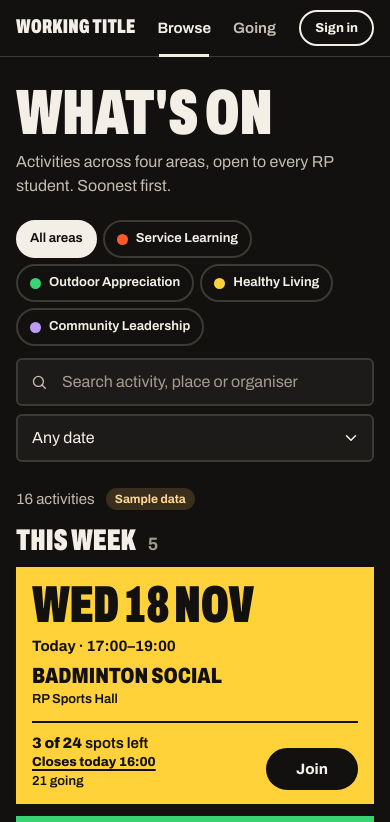
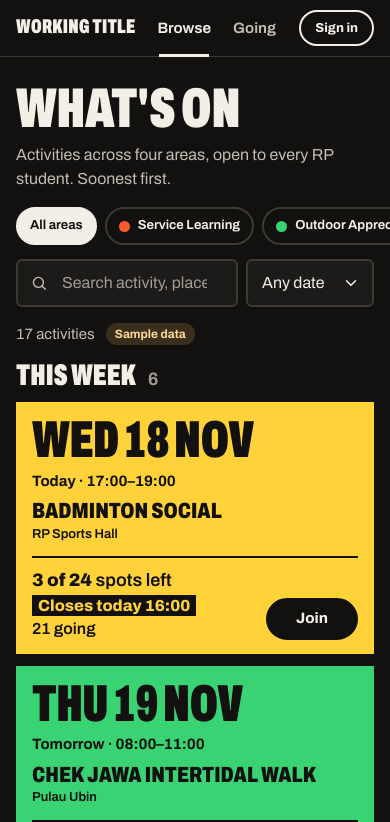
Before and after one commit to X-M2/C295-Front-end, a plain HTML site: page index.html in a window 390 px wide. Shown: the top 822 px of the page. Drawn offline with Linux system fonts and the light colour scheme.

Commit message:
Make the poster wall easier to use on phones
- Header fits a 390px phone: Sign out becomes an icon button
- Spots left and closing date are at least body size; an urgent closing
  time is printed as an inverted block instead of an underline
- Area filters are one scrolling row and search sits beside the date
  filter, so a phone shows the first posters without scrolling
- Join confirmations appear at the top instead of covering the poster
- Sample data includes an activity whose sign-up has closed

Co-Authored-By: Claude Opus 5.5 <noreply@anthropic.com>
Claude-Session: https://claude.ai/code/session_01PYv98t4QpQEDfbt9we56tt

```diff
--- a/css/app.css
+++ b/css/app.css
@@ -291,10 +291,10 @@ select {
   border-top: 2px solid var(--on-ink);
 }
 .poster > .poster-where { margin-bottom: 18px; }
-.poster-facts { list-style: none; margin: 0; padding: 0; display: grid; gap: 1px; font-size: var(--t-md); font-weight: 600; line-height: 1.35; min-width: 0; }
+.poster-facts { list-style: none; margin: 0; padding: 0; display: grid; gap: 2px; font-size: var(--t-base); font-weight: 600; line-height: 1.35; min-width: 0; }
 .poster-facts b { font-weight: 850; }
-.fact-spots { font-size: var(--t-base); }
-.fact-soon { font-weight: 800; text-decoration: underline; text-decoration-thickness: 2px; text-underline-offset: 3px; }
+.fact-spots { font-size: var(--t-lg); }
+.fact-soon { justify-self: start; padding: 0 6px; font-weight: 800; background: var(--on-ink); color: var(--ink); }
 .fact-area { font-size: var(--t-sm); font-weight: 700; }
 .poster-act { display: flex; flex-direction: column; align-items: flex-end; gap: 6px; flex: none; }
 .going-tag { display: inline-flex; align-items: center; gap: 6px; font-weight: 850; font-size: var(--t-base); }
@@ -336,12 +336,12 @@ select {
 /* ---------------------------------------------------------------- toast */
 
 .toast {
-  position: fixed; left: 50%; bottom: 20px; z-index: 30;
+  position: fixed; left: 50%; top: 76px; z-index: 30;
   display: flex; align-items: center; gap: 14px; width: max-content; max-width: calc(100% - 32px);
   padding: 12px 14px 12px 20px; border-radius: var(--radius-pill);
   background: var(--paper); color: var(--on-ink); font-weight: 700; font-size: var(--t-md);
-  box-shadow: 0 10px 28px -10px rgb(0 0 0 / 0.7);
-  transform: translate(-50%, 140%); opacity: 0;
+  border: 2px solid var(--on-ink);
+  transform: translate(-50%, -12px); opacity: 0;
   transition: transform 220ms var(--ease-out), opacity 220ms var(--ease-out);
 }
 .toast.is-on { transform: translate(-50%, 0); opacity: 1; }
@@ -442,18 +442,26 @@ select {
 @media (max-width: 760px) {
   .top-inner { padding: 0 16px; gap: 14px; min-height: 56px; }
   .brand-name { font-size: 1.25rem; }
-  .who .btn-quiet { padding: 0 8px; }
-  .who-name span { display: none; }
+  .who-name { display: none; }
+  .signout-text { display: none; }
+  .btn-signout { min-width: 40px; padding: 0 8px; }
+  .toast { top: 64px; }
   .nav a { padding: 0 8px; }
   .page { padding: 28px 16px 56px; }
   .display { font-size: 4rem; }
   .lede { font-size: var(--t-base); margin-top: 10px; }
-  .intro { margin-bottom: 22px; }
+  .intro { margin-bottom: 16px; }
+  .display { font-size: 3.5rem; }
 
-  .tabs { gap: 6px; }
-  .tab { min-height: 38px; padding: 0 12px; font-size: var(--t-sm); }
+  /* One scrolling row of areas; the cut-off last pill shows there's more */
+  .tabs { flex-wrap: nowrap; overflow-x: auto; margin: 0 -16px; padding: 0 16px 2px; scrollbar-width: none; }
+  .tabs::-webkit-scrollbar { display: none; }
+  .tab { flex: none; min-height: 38px; padding: 0 12px; font-size: var(--t-sm); }
+  .filter-bar { flex-wrap: nowrap; }
+  .field-search { flex: 1 1 0; min-width: 0; }
+  .field-select { flex: none; width: 128px; }
   select { min-width: 0; }
-  .field-select { flex: 1 1 100%; }
+  .result-line { margin-top: 16px; }
 
   .groups { gap: 32px; }
   .group-h { font-size: 1.875rem; margin-bottom: 12px; }
@@ -469,8 +477,8 @@ select {
   .poster-where { margin-top: 2px; font-size: var(--t-sm); }
   .poster > .poster-where { margin-bottom: 12px; }
   .poster-foot { padding-top: 10px; }
-  .poster-facts { font-size: var(--t-sm); }
-  .fact-spots { font-size: var(--t-md); }
+  .poster-facts { font-size: var(--t-base); }
+  .fact-spots { font-size: var(--t-lg); }
   .fact-area { display: none; }
   .stamp { top: 14px; right: 12px; font-size: 1.25rem; }
   .btn-on-ink { min-width: 92px; min-height: 42px; }
--- a/js/sample-data.js
+++ b/js/sample-data.js
@@ -18,6 +18,8 @@
       ["Marcus", "Priya"], "Casual doubles on six courts. Rackets and shuttles provided; bring non-marking shoes. All levels, and you'll be rotated so you play with new people."],
     ["a02", "OA", "Chek Jawa intertidal walk", "Ubin Shore Guides", "Pulau Ubin", 1, "08:00", "11:00", 20, 14, [0, "23:59"],
       ["Aisyah", "Wei Ling", "Daniel"], "A guided low-tide walk along the Chek Jawa boardwalk and shore, looking for sea stars, crabs and seagrass. Meet at Changi Point Ferry Terminal at 07:30. Wear shoes that can get wet."],
+    ["a17", "HL", "Futsal night", "RP Futsal Club", "RP Sports Hall", 2, "19:00", "21:00", 20, 12, [0, "00:01"],
+      ["Daniel"], "Five-a-side games with rotating teams. Sign-up has closed because teams are drawn the day before."],
     ["a03", "SL", "Harvest morning at a community farm", "Kampong Grow Collective", "Lim Chu Kang", 2, "09:00", "12:00", 15, 9, null,
       ["Hui Min"], "Help harvest and wash greens, then pack them for a weekly delivery to families in Choa Chu Kang. Gloves provided. Transport from Kranji MRT at 08:30."],
     ["a04", "SL", "Food pack night", "Northside Food Share", "Woodlands Community Club", 3, "18:30", "21:00", 30, 30, null,
--- a/js/ui.js
+++ b/js/ui.js
@@ -22,6 +22,7 @@
     flag: '<path d="M5 21V4M5 4h11l-2 4 2 4H5"/>',
     mail: '<rect x="3" y="5.5" width="18" height="13" rx="1.5"/><path d="m3.5 6.5 8.5 6.5 8.5-6.5"/>',
     retry: '<path d="M4.5 12a7.5 7.5 0 1 0 2.2-5.3M4.5 4.5v4h4"/>',
+    logout: '<path d="M14.5 4.5h4a1.5 1.5 0 0 1 1.5 1.5v12a1.5 1.5 0 0 1-1.5 1.5h-4M10 16.5 5.5 12 10 7.5M5.5 12H15"/>',
     user: '<circle cx="12" cy="8.5" r="3.6"/><path d="M5 20c.8-3.8 3.6-5.8 7-5.8s6.2 2 7 5.8"/>',
   };
   const icon = (name, cls = "") =>
@@ -112,7 +113,7 @@
         <div class="who">
           ${s
             ? `<span class="who-name">${icon("user")}<span>${esc(s.name)}</span></span>
-               <button class="btn btn-quiet btn-sm" type="button" data-signout>Sign out</button>`
+               <button class="btn btn-quiet btn-sm btn-signout" type="button" data-signout aria-label="Sign out">${icon("logout")}<span class="signout-text">Sign out</span></button>`
             : `<a class="btn btn-sm" href="signin.html?next=${back}">Sign in</a>`}
         </div>
       </div>`;
```
